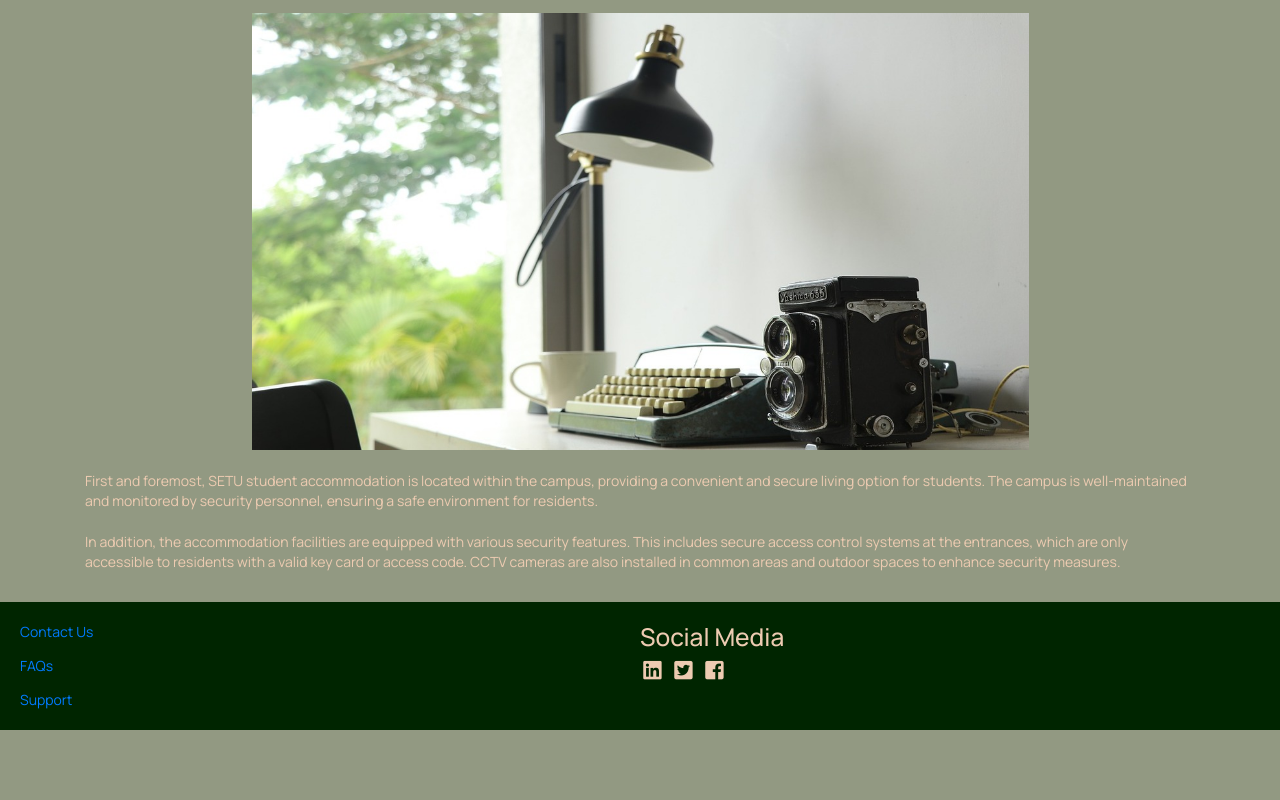
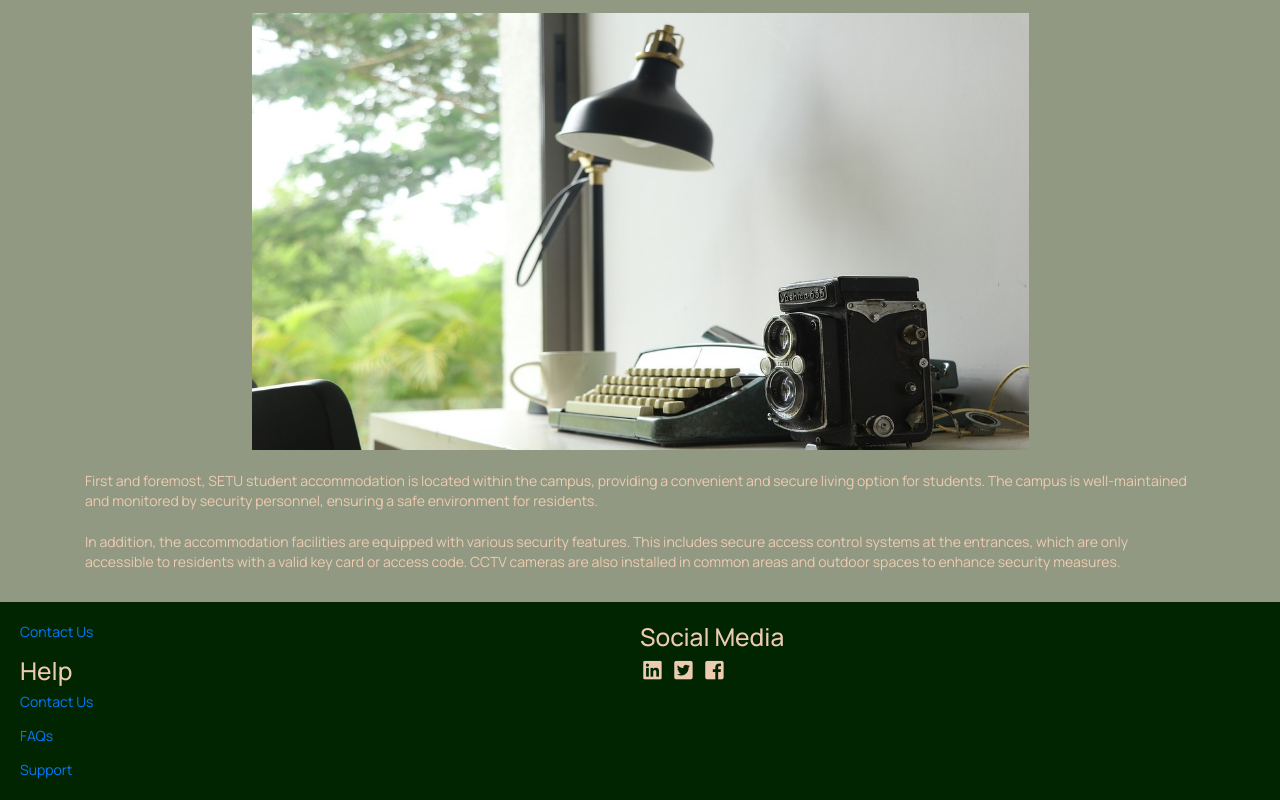
Before and after one commit to dylanobrien02/biopharmasciencesetuwaterford.github.io, a plain HTML site: page setu.html in a window 1280 px wide. Shown: the part 8087-8887 px from the top of the page. Before the commit the page ends 8817 px from the top, so only its background shows below. Drawn offline with nearby package versions, Linux system fonts and the light colour scheme.

Commit message:
Update setu.html

```diff
--- a/setu.html
+++ b/setu.html
@@ -445,6 +445,8 @@ body {
 	<div class="footer" style="margin-top: 30px">
     <div class="footer-section">
           <p><a href="mailto:20094139@mail.wit.ie">Contact Us</a></p>
+    <h3>Help</h3>
+        <p><a href="mailto:20094139@mail.wit.ie">Contact Us</a></p>
         <p><a href="https://www.wit.ie/current_students/study_supports/wit_computer_services/computerservices_faqs/">FAQs</a></p>
         <p><a href="https://www.wit.ie/current_students/student_life_and_learning/general_student_support">Support</a></p>
     </div>
```
